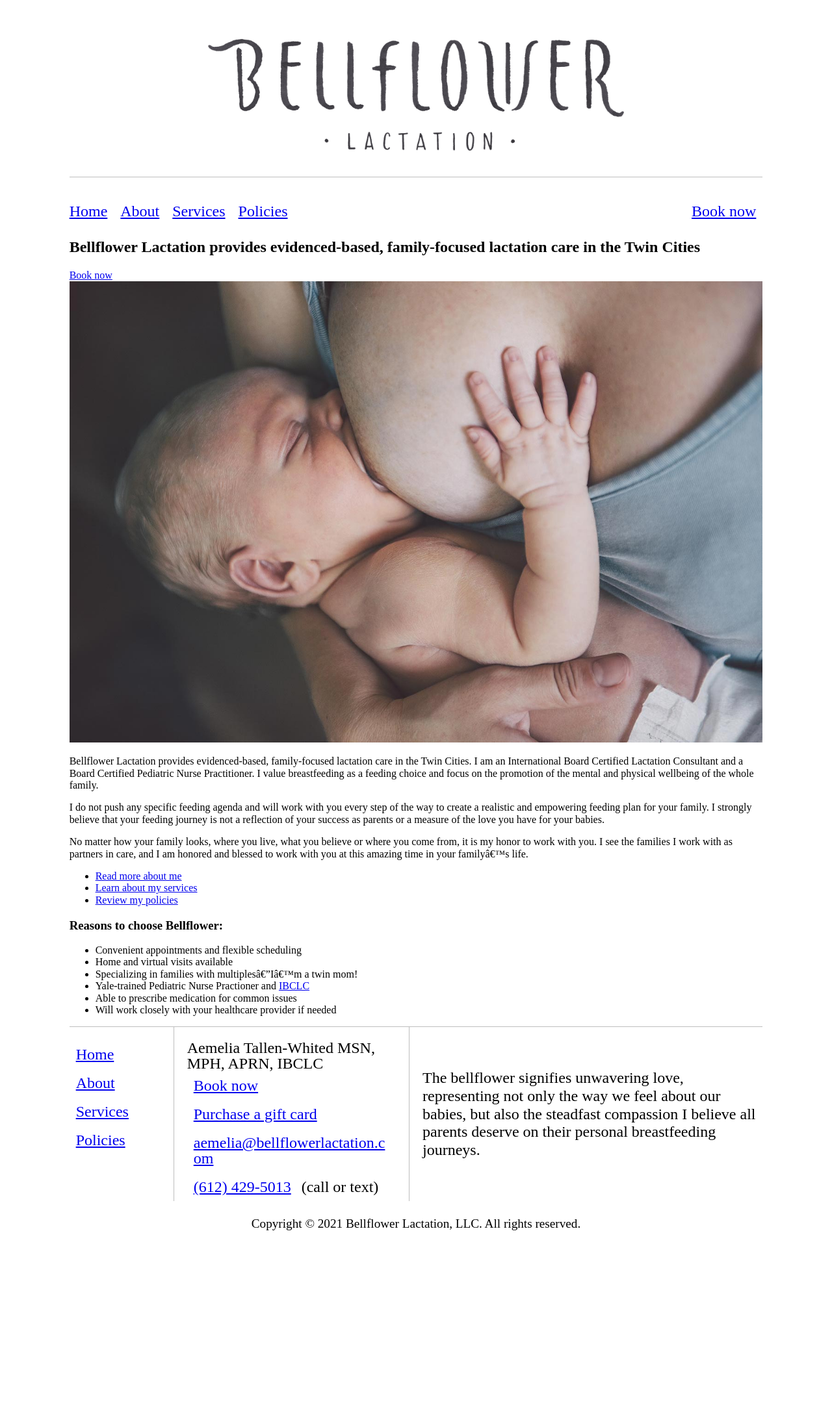
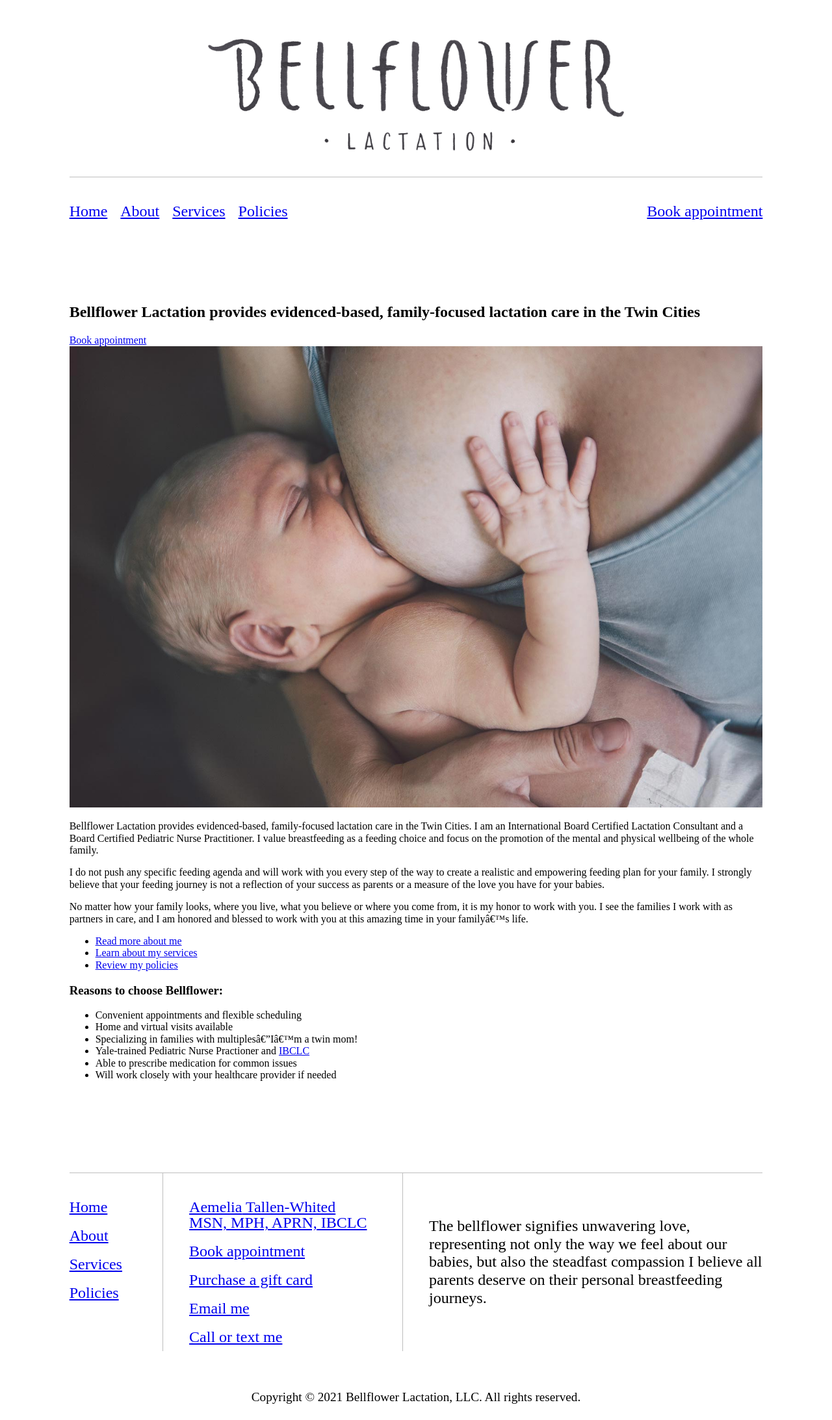
Before and after one commit to bellflowerlactation/bellflower, a Jekyll site: the page built from index.html, in a window 1280 px wide. Shown: the whole page at 65% size. Built offline with Jekyll 4.4.1, drawn with Linux system fonts in a browser that asks for light colours; nearby versions of some CDN libraries; some web fonts are replaced; before the commit the page ends 1919 px from its top, so only the background shows below that.

Commit message:
Finalize footer styles for responsivity

```diff
--- a/_includes/footer.html
+++ b/_includes/footer.html
@@ -7,11 +7,15 @@
             <li class="nav-item"><a href="/policies">Policies</a></li>
         </ul>
         <ul class="link-list">
-            <li class="link-item">Aemelia Tallen-Whited <span>MSN, MPH, APRN, IBCLC</span></li>
-            <li class="link-item"><a href="https://bellflower.intakeq.com/booking">Book now</a></li>
+            <li class="link-item">
+                <a href="https://www.linkedin.com/in/aemelia-tallen-whited-aa29b1b2">
+                    Aemelia<wbr> Tallen-Whited<wbr> <span class="u-ws:nw">MSN, MPH, APRN, IBCLC</span>
+                </a>
+            </li>
+            <li class="link-item"><a href="https://bellflower.intakeq.com/booking">Book appointment</a></li>
             <li class="link-item"><a href="https://squareup.com/gift/ML4R1SSZJNDAH/order/">Purchase a gift card</a></li>
-            <li class="link-item"><a href="mailto:aemelia@bellflowerlactation.com">aemelia@bellflowerlactation.com</a></li>
-            <li class="link-item"><a href="tel:+16124295013">(612) 429-5013</a> <span>(call or text)</span></li>
+            <li class="link-item"><a href="mailto:aemelia@bellflowerlactation.com">Email me</a></li>
+            <li class="link-item"><a href="tel:+16124295013">Call or text me</a></li>
         </ul>
     </nav>
     <blockquote class="quote">
--- a/_includes/header.html
+++ b/_includes/header.html
@@ -15,7 +15,7 @@
             <li class="nav-item"><a href="/policies">Policies</a></li>
         </ul>
         <ul class="link-list">
-            <li class="link-item"><a href="https://bellflower.intakeq.com/booking">Book now</a></li>
+            <li class="link-item"><a href="https://bellflower.intakeq.com/booking">Book appointment</a></li>
         </ul>
     </nav>
 </header>
--- a/assets/css/imports/layout.css
+++ b/assets/css/imports/layout.css
@@ -8,7 +8,7 @@
 }
 
 a {
-  overflow-wrap: anywhere;
+  overflow-wrap: break-word;
   hyphens: auto;
 }
 
@@ -32,7 +32,7 @@
 .header,
 .footer {
     --grid-unit: 0.208333em;
-    column-gap: calc(var(--grid-unit) * 4);
+    column-gap: calc(var(--grid-unit) * 8);
     display: grid;
     font-size: 1.5rem;
     grid-template: auto / repeat(12, 1fr);
@@ -41,24 +41,36 @@
 
 .nav-list,
 .link-list {
+    display: flex;
     line-height: 1;
     list-style: none;
     margin: 0;
     padding: 0;
 }
 
-.nav-item,
+.nav-item > a,
 .link-item > a {
     display: inline-block;
     padding: calc(var(--grid-unit) * 2);
 }
+
+/* Utilities */
+
+.u-ws\3A nw { white-space: nowrap; }
 
 @media screen and (max-width: 40rem) {
 
     .header,
     .footer {
         --grid-unit: 0.3125em;
+        column-gap: calc(var(--grid-unit) * 4);
         font-size: 1em;
+    }
+
+    .nav-item > a,
+    .link-item > a {
+        display: inline-block;
+        padding: calc(var(--grid-unit) * 1.5);
     }
 
 }
@@ -66,6 +78,8 @@
 /* Header styles
  * ---------------------------------------------------------------------------------------
  */
+
+.header { margin-bottom: calc(var(--grid-unit) * 20); }
 
 .header .logo {
     display: grid;
@@ -88,16 +102,13 @@
     padding-top: calc(var(--grid-unit) * 6);
 }
 
-.header .nav-list {
-    display: flex;
-    margin: 0 calc(var(--grid-unit) * -2);
-}
+.header .nav > ul:first-child { margin-left: calc(var(--grid-unit) * -2); }
+.header .nav > ul:last-child { margin-right: calc(var(--grid-unit) * -2); }
 
 .header .nav-item.isVisible { display: block; }
 .header .nav-item.js-trigger { display: none; }
 
 .header .link-list {
-    display: flex;
     justify-content: flex-end;
     flex-grow: 1;
 }
@@ -106,6 +117,8 @@
 
 @media screen and (max-width: 40rem) {
 
+    .header { margin-bottom: calc(var(--grid-unit) * 10); }
+
     .header .nav { padding-top: calc(var(--grid-unit) * 2); }
 
     .header .nav.isExpanded {
@@ -113,15 +126,16 @@
         padding-bottom: calc(var(--grid-unit) * 2);
     }
 
+    .header .nav > ul:first-child { margin-left: calc(var(--grid-unit) * -1.5); }
+    .header .nav > ul:last-child { margin-right: calc(var(--grid-unit) * -1.5); }
+
     .header .logo > img {
         margin:
             calc(var(--grid-unit) * 8) 0
             calc(var(--grid-unit) * 4);
     }
 
-    .header .nav-list {
-        flex-direction: column;
-    }
+    .header .nav-list { flex-direction: column; }
 
     .header .nav-item { display: none; }
     .header .nav-item.js-trigger { display: block; }
@@ -132,27 +146,33 @@
  * ---------------------------------------------------------------------------------------
  */
 
-.footer { border-top: 1px solid var(--color-rule); }
+.footer {
+    border-top: 1px solid var(--color-rule);
+    margin-top: calc(var(--grid-unit) * 25);
+    row-gap: calc(var(--grid-unit) * 12);
+}
 
 .footer .copyright {
     display: flex;
     grid-column: 1 / span 12;
     justify-content: center;
+    margin-top: 0;
 }
 
 .footer .nav {
     display: grid;
     grid-column: 1 / 7;
-    column-gap: calc(var(--grid-unit) * 4);
+    column-gap: inherit;
     grid-template-columns: repeat(6, 1fr);
 }
 
+.footer .nav > ul { margin-left: calc(var(--grid-unit) * -2); }
+
 .footer .nav-list,
 .footer .link-list {
+    flex-direction: column;
     border-right: 1px solid var(--color-rule);
-    padding:
-        calc(var(--grid-unit) * 4)
-        calc(var(--grid-unit) * 4) 0 0;
+    padding: calc(var(--grid-unit) * 6) calc(var(--grid-unit) * 6) 0 0;
 }
 
 .footer .nav-list { grid-column: 1 / 3; }
@@ -164,16 +184,28 @@
     margin: 0;
 }
 
-@media screen and (max-width: 40rem) {
-
-    .footer { row-gap: 20px; }
+@media screen and (max-width: 70rem) {
 
     .footer .nav,
     .footer .quote { grid-column: 1 / span 12; }
-
-    .footer .nav-list,
-    .footer .link-list { padding-right: 0; }
-
     .footer .link-list { border-right: none; }
 
 }
+
+@media screen and (max-width: 40rem) {
+
+    .footer {
+        margin-top: calc(var(--grid-unit) * 15);
+        row-gap: calc(var(--grid-unit) * 8);
+    }
+
+    .footer .nav-list,
+    .footer .link-list {
+        padding:
+            calc(var(--grid-unit) * 2)
+            calc(var(--grid-unit) * 2) 0 0;
+    }
+
+    .footer .nav > ul { margin-left: calc(var(--grid-unit) * -1.5); }
+
+}
--- a/index.html
+++ b/index.html
@@ -5,7 +5,7 @@
 
 <section>
     <h1>Bellflower Lactation provides evidenced-based, family-focused lactation care in the Twin Cities</h1>
-    <a href="https://bellflower.intakeq.com/booking">Book now</a>
+    <a href="https://bellflower.intakeq.com/booking">Book appointment</a>
     <img
         src="/assets/images/mother_breastfeeding_1000w.jpg"
         alt="Mother breastfeeding her newborn."
```
Also changed, not shown: services.md (+2 -2 lines).
